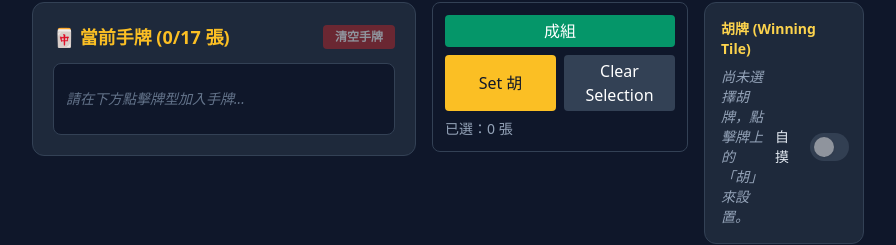
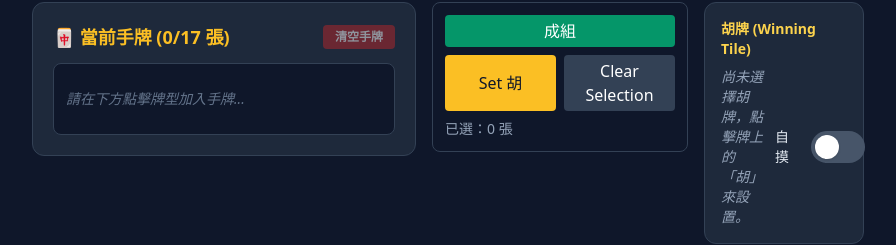
Before and after one commit to andycylam/hktwmjcal, a React (Vite) app: page / in a window 1280 px wide. Shown: the part 224-469 px from the top of the page, without its empty margins (192-1088 px from the left). Built offline with nearby package versions, Linux system fonts and the light colour scheme.

Commit message:
ui: enlarge zimo switch and keep always enabled for consistent visuals

```diff
--- a/src/components/HuArea.tsx
+++ b/src/components/HuArea.tsx
@@ -33,20 +33,19 @@ export const HuArea: React.FC<Props> = ({ huTile, onClearHu, huIsZimo, onToggleZ
           <span className="text-slate-400 italic text-sm">尚未選擇胡牌，點擊牌上的「胡」來設置。</span>
         )}
 
-        {/* Always show zimo switch; disable when no huTile selected */}
+        {/* Always show zimo switch; wider and always enabled */}
         <div className="ml-auto flex items-center gap-3">
           <span className="text-sm text-slate-200">自摸</span>
           <button
             role="switch"
             aria-checked={!!huIsZimo}
-            aria-disabled={!huTile}
             tabIndex={0}
-            onKeyDown={(e) => { if ((e.key === 'Enter' || e.key === ' ') && huTile) { e.preventDefault(); onToggleZimo && onToggleZimo(!huIsZimo); } }}
-            onClick={() => { if (huTile) onToggleZimo && onToggleZimo(!huIsZimo); }}
-            className={`relative inline-flex items-center h-7 w-12 rounded-full transition-colors duration-200 focus:outline-none focus:ring-2 focus:ring-emerald-300 ${huIsZimo ? 'bg-emerald-400' : 'bg-slate-600'} ${!huTile ? 'opacity-50 cursor-not-allowed' : ''}`}
+            onKeyDown={(e) => { if (e.key === 'Enter' || e.key === ' ') { e.preventDefault(); onToggleZimo && onToggleZimo(!huIsZimo); } }}
+            onClick={() => onToggleZimo && onToggleZimo(!huIsZimo)}
+            className={`relative inline-flex items-center h-8 w-16 rounded-full transition-colors duration-200 focus:outline-none focus:ring-2 focus:ring-emerald-300 ${huIsZimo ? 'bg-emerald-400' : 'bg-slate-600'}`}
           >
             <span
-              className={`absolute left-1 top-1 w-5 h-5 bg-white rounded-full shadow transform transition-transform duration-200 ${huIsZimo ? 'translate-x-5' : 'translate-x-0'}`}
+              className={`absolute left-1 top-1 w-6 h-6 bg-white rounded-full shadow transform transition-transform duration-200 ${huIsZimo ? 'translate-x-8' : 'translate-x-0'}`}
             />
           </button>
         </div>
```
